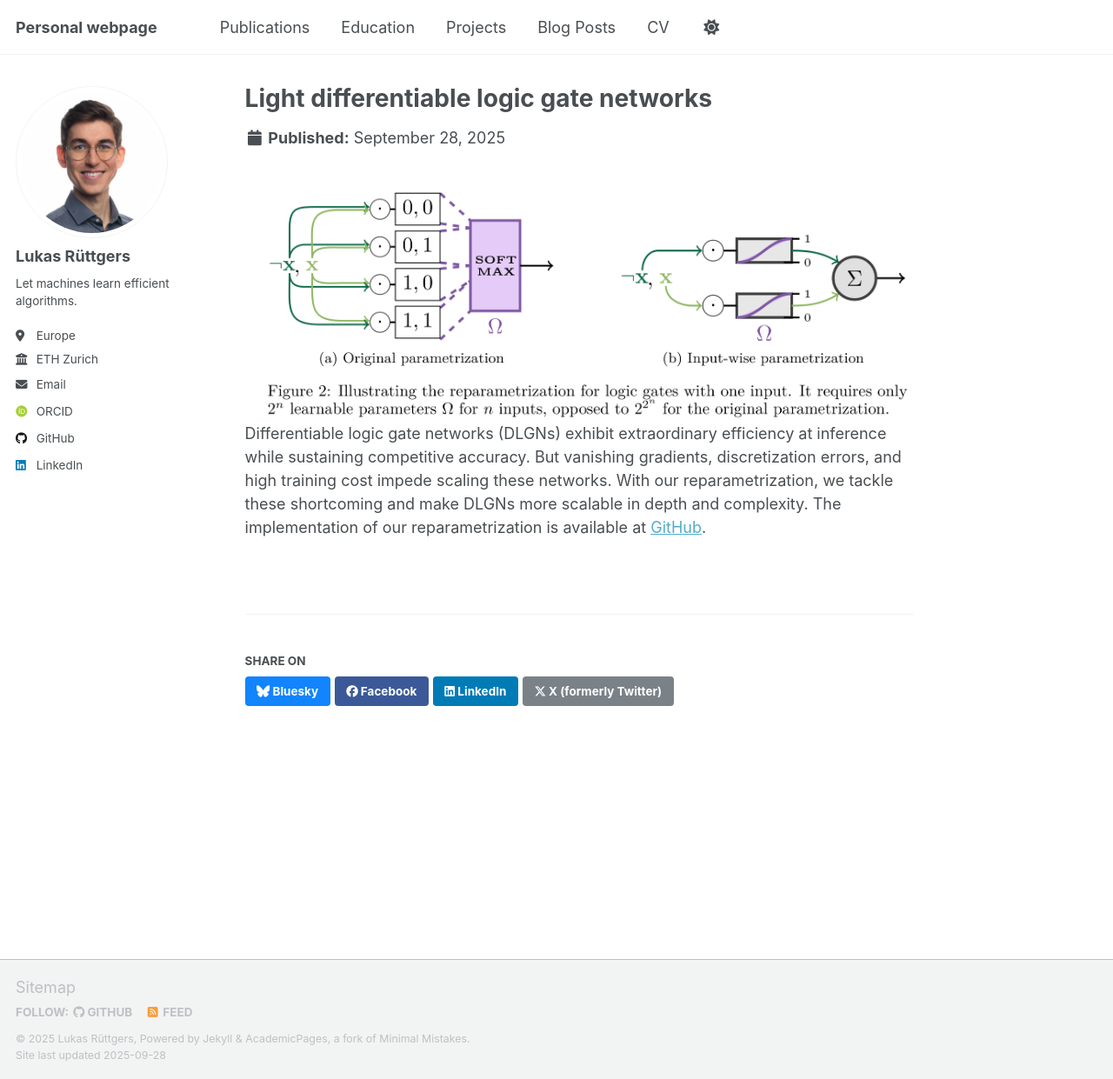
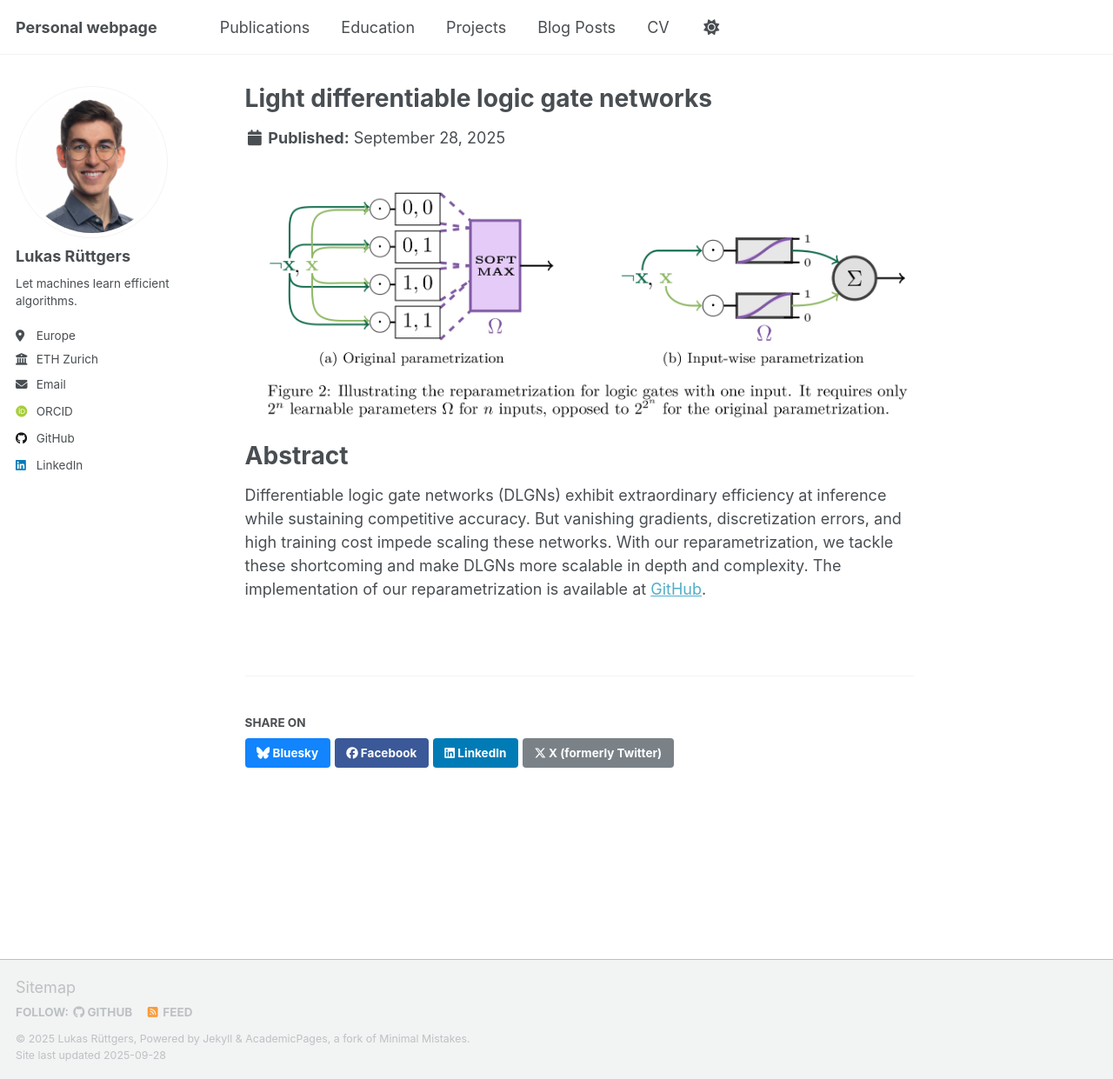
Before and after one commit to lukas-ruettgers/lukas-ruettgers.github.io, a Jekyll site: the page built from _portfolio/light-difflogic.md, in a window 1280 px wide and 1241 px high. Shown: the whole window at 87% size. Built offline with Jekyll 4.4.1, drawn with Linux system fonts in a browser that asks for light colours; some web fonts are replaced; a script that is not in the unit is left out.

Commit message:
Update project page

```diff
--- a/_portfolio/light-difflogic.md
+++ b/_portfolio/light-difflogic.md
@@ -5,6 +5,8 @@ collection: portfolio
 ---
 
 ![Illustration of reparametrization](/images/light-difflogic.png)
+
+# Abstract
 Differentiable logic gate networks (DLGNs) exhibit extraordinary efficiency at inference while sustaining competitive accuracy.
 But vanishing gradients, discretization errors, and high training cost impede scaling these networks.
 With our reparametrization, we tackle these shortcoming and make DLGNs more scalable in depth and complexity.
```
